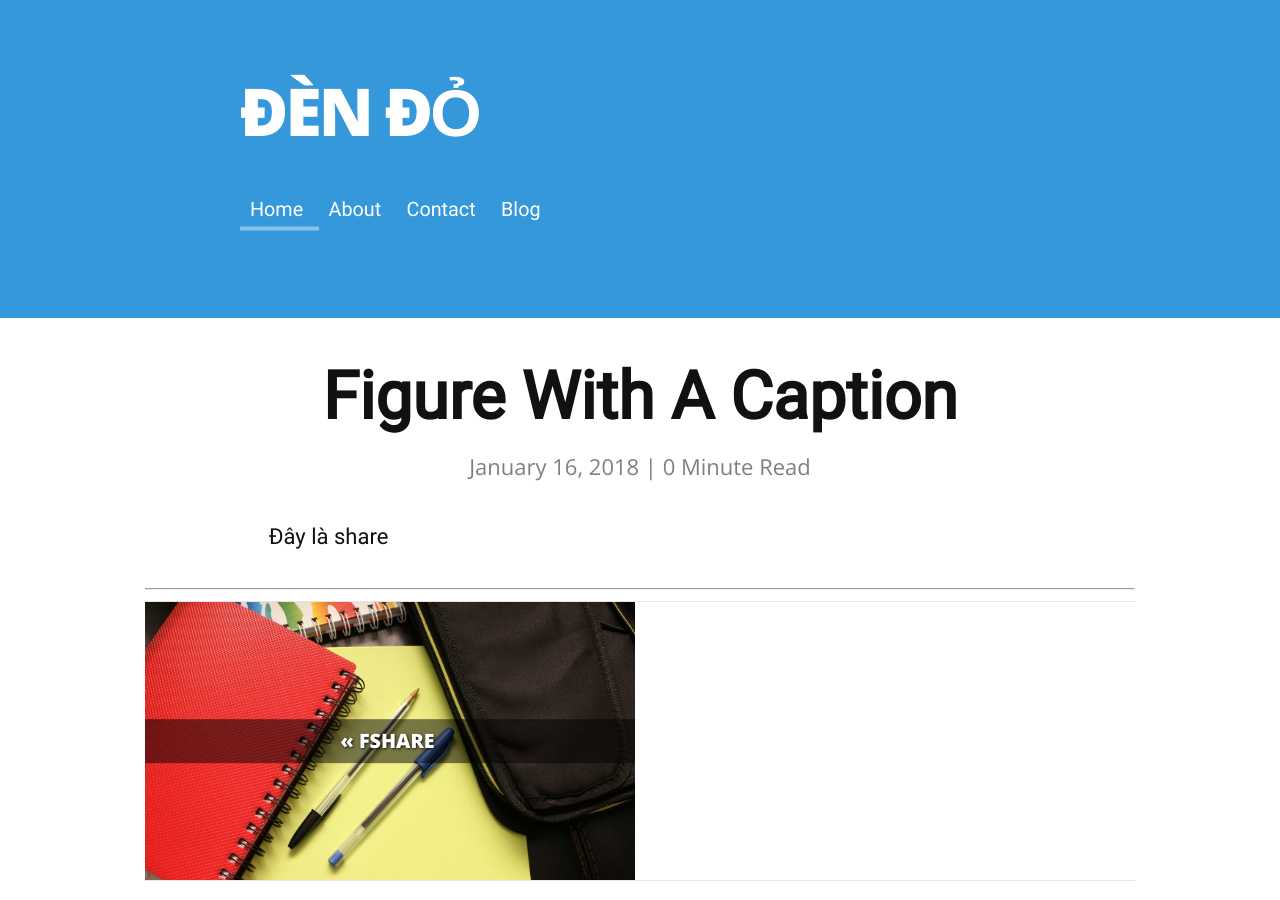
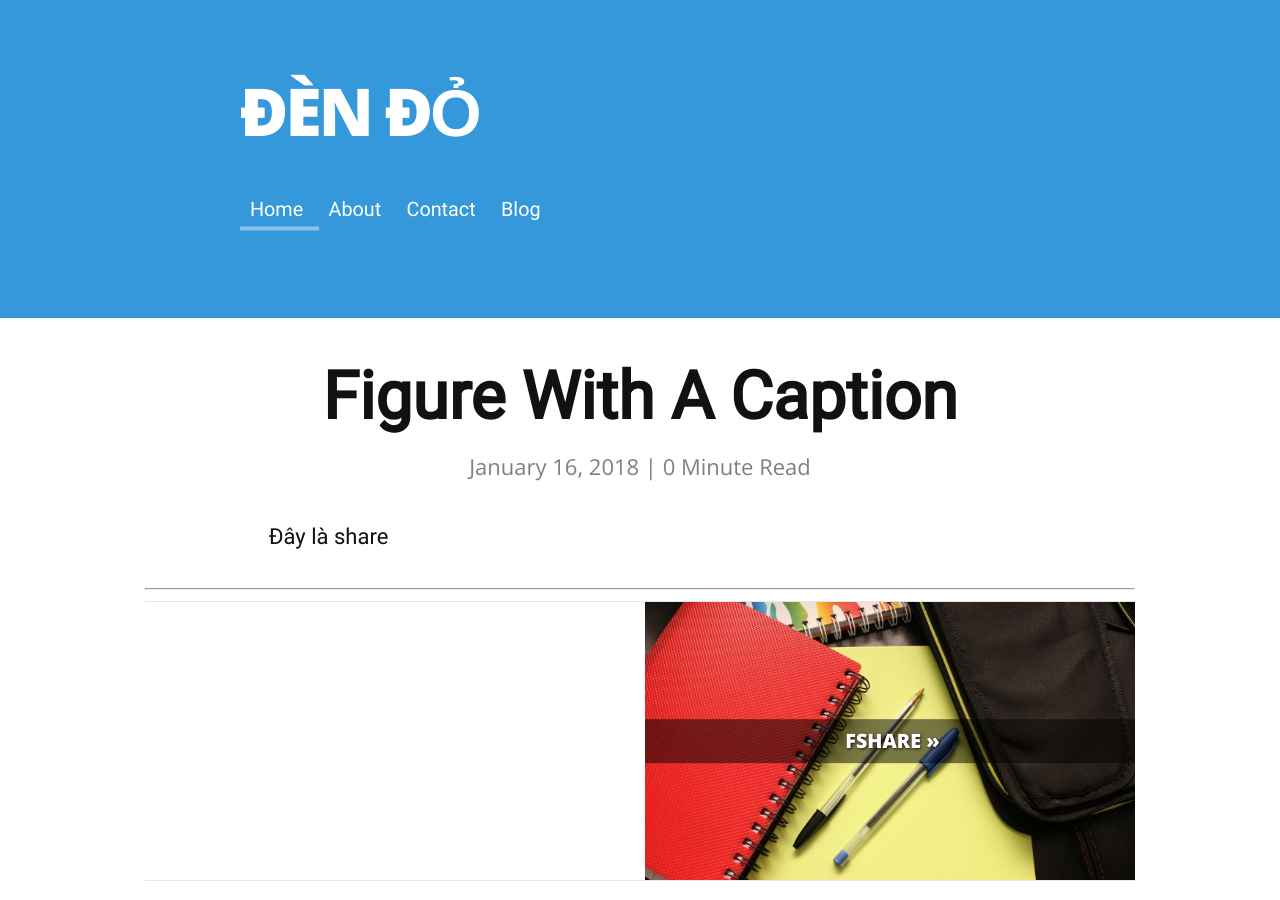
Before and after one commit to dendosg/note, a Jekyll site: the page built from _posts/2018-01-16-testfshre.md, in a window 1280 px wide. Built offline with Jekyll 4.4.1, drawn with Linux system fonts in a browser that asks for light colours; nearby versions of some CDN libraries.

Commit message:
Update post.html

```diff
--- a/_layouts/post.html
+++ b/_layouts/post.html
@@ -14,8 +14,9 @@ layout: default
   <hr>
   <!-- POST NAVIGATION -->
   <div class="postNav clearfix">
+
     	{% if page.next.url %}
-      <a class="next image" href="{{ page.next.url | prepend: site.baseurl }}"><span>{{ page.next.title }}&nbsp;&raquo;</span>
+      <a class="prev image" href="{{ page.next.url | prepend: site.baseurl }}"><span>&laquo;&nbsp;{{ page.next.title }}</span>
       {% if page.next.image %}
         <img src="{{ page.next.image }}" alt="">
       {% else %}
@@ -25,7 +26,7 @@ layout: default
     {% endif %}
 
     {% if page.previous.url %}
-      <a class="prev image" href="{{ page.previous.url | prepend: site.baseurl }}"><span>&laquo;&nbsp;{{ page.previous.title }}</span>
+      <a class="next image" href="{{ page.previous.url | prepend: site.baseurl }}"><span>{{ page.previous.title }}&nbsp;&raquo;</span>
       {% if page.previous.image %}
         <img src="{{ page.previous.image }}" alt="">
       {% else %}
@@ -33,5 +34,7 @@ layout: default
       {% endif %}
       </a>
     {% endif %}
+
+
   </div>
 </div>
```
Lines whose indentation alone changed are shown as unchanged.
